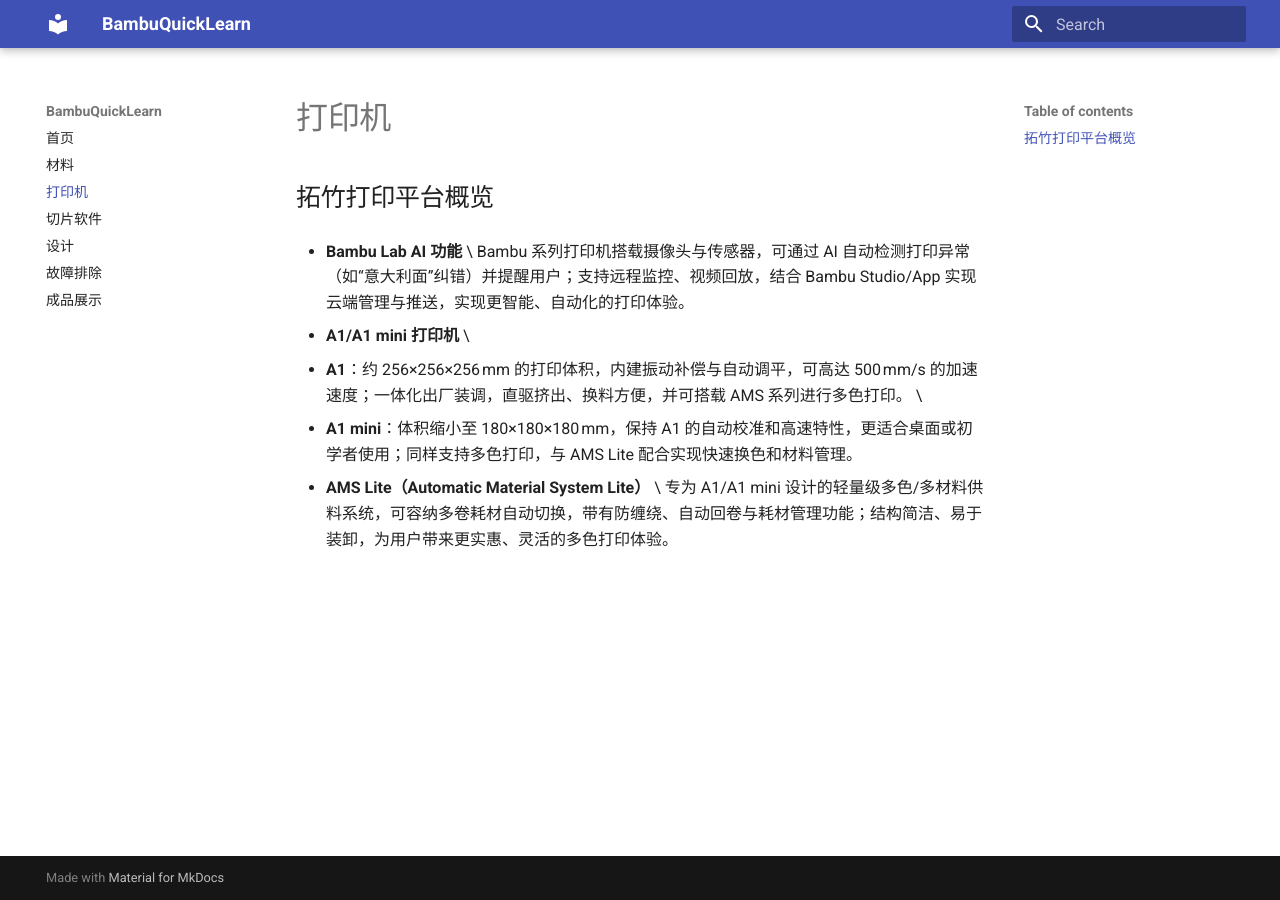
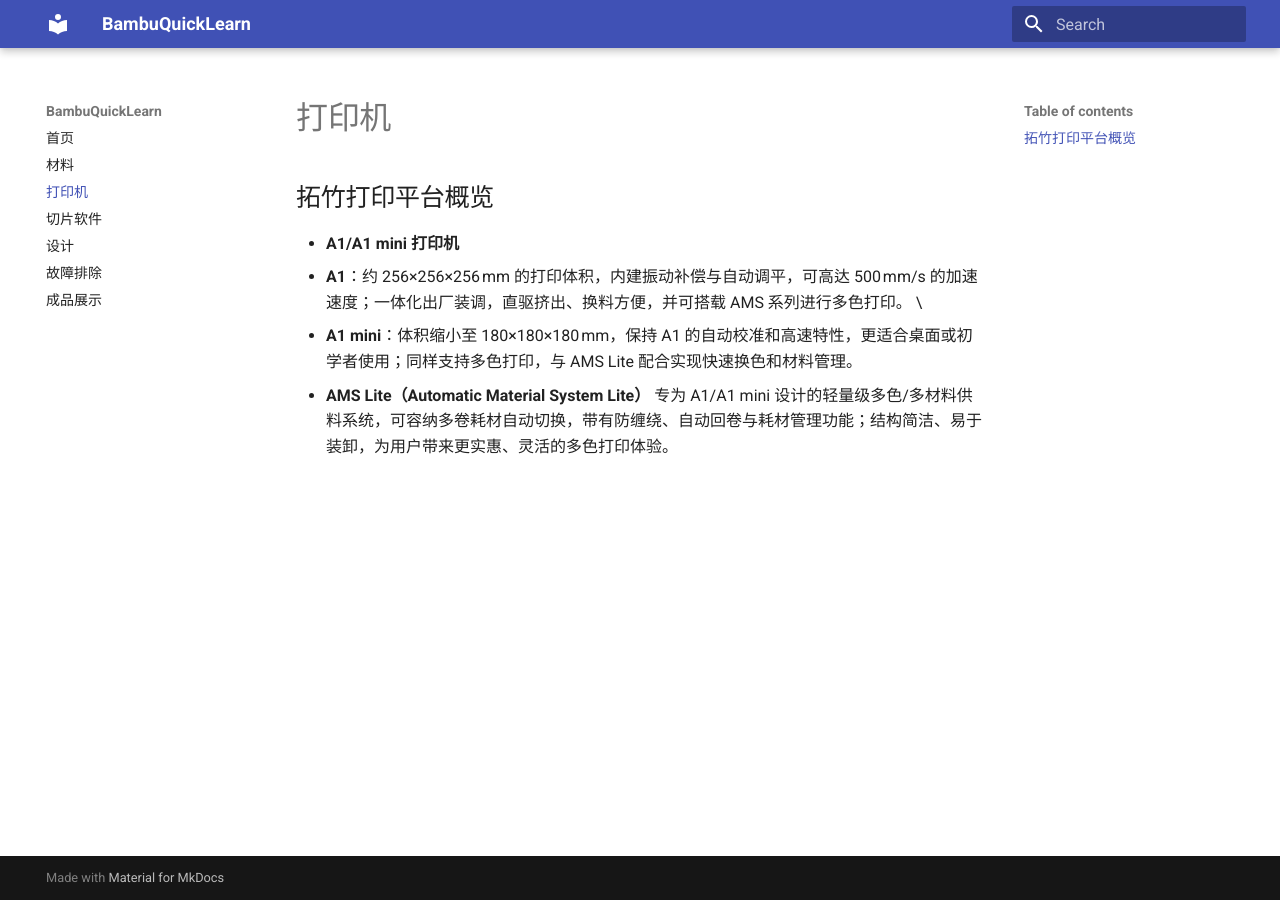
Before and after one commit to SwartzMss/BambuQuickLearn, an MkDocs documentation site: the page built from docs/printers/index.md, in a window 1280 px wide. Built offline with MkDocs 1.6.1 and Material for MkDocs 9.7.7, drawn with Linux system fonts in a browser that asks for light colours.

Commit message:
Update index.md

```diff
--- a/docs/printers/index.md
+++ b/docs/printers/index.md
@@ -2,12 +2,9 @@
 
 ## 拓竹打印平台概览
 
-- **Bambu Lab AI 功能**  \
-  Bambu 系列打印机搭载摄像头与传感器，可通过 AI 自动检测打印异常（如“意大利面”纠错）并提醒用户；支持远程监控、视频回放，结合 Bambu Studio/App 实现云端管理与推送，实现更智能、自动化的打印体验。
-
-- **A1/A1 mini 打印机**  \
+- **A1/A1 mini 打印机**
   - **A1**：约 256×256×256 mm 的打印体积，内建振动补偿与自动调平，可高达 500 mm/s 的加速速度；一体化出厂装调，直驱挤出、换料方便，并可搭载 AMS 系列进行多色打印。  \
   - **A1 mini**：体积缩小至 180×180×180 mm，保持 A1 的自动校准和高速特性，更适合桌面或初学者使用；同样支持多色打印，与 AMS Lite 配合实现快速换色和材料管理。
 
-- **AMS Lite（Automatic Material System Lite）**  \
+- **AMS Lite（Automatic Material System Lite）**
   专为 A1/A1 mini 设计的轻量级多色/多材料供料系统，可容纳多卷耗材自动切换，带有防缠绕、自动回卷与耗材管理功能；结构简洁、易于装卸，为用户带来更实惠、灵活的多色打印体验。
```
